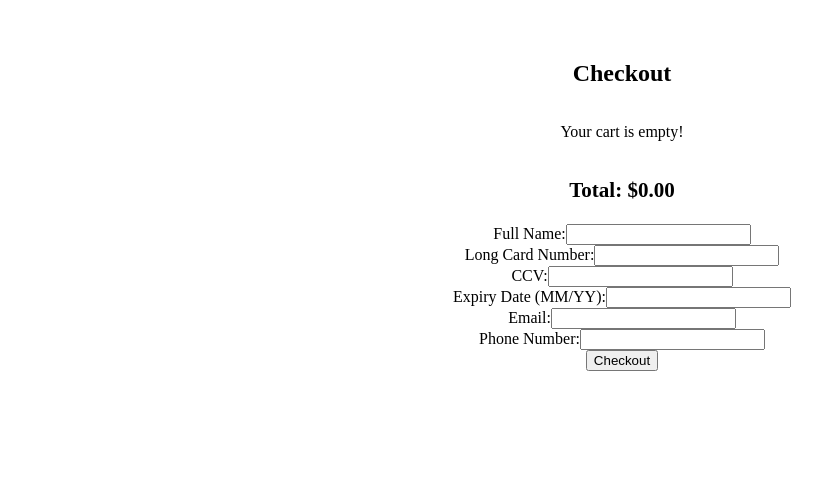
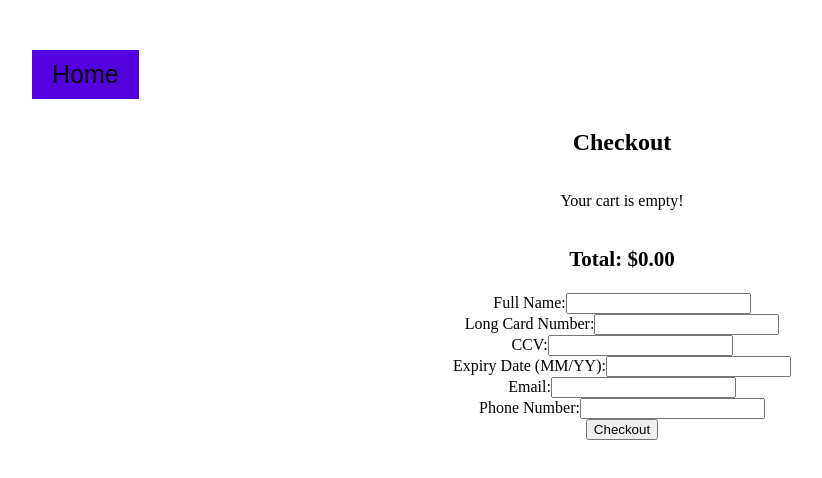
Before and after one commit to MightySneed/CatShop, a React (Vite) app in the folder Cats4Life/: page /checkout in a window 1280 px wide. Shown: the top 478 px of the page, without its empty margins (18-840 px from the left). Built offline with nearby package versions, Linux system fonts and the light colour scheme.

Commit message:
Working Home button that clears cart and form for user detials. Added some basic css.

```diff
--- a/Cats4Life/src/App.jsx
+++ b/Cats4Life/src/App.jsx
@@ -13,12 +13,13 @@ function App() {
         const res = await fetch('https://api.thecatapi.com/v1/images/search?limit=10');
         const CatData = await res.json();
         const UpCat = CatData.map((Cat) => {
-            return {
-                ...Cat,
-                CatBreed: faker.animal.cat(),
-                CatPrice: faker.commerce.price({ min: 100, max: 1200 }),
-                CatSex: faker.person.sex(),
-                CatName: faker.person.firstName(),
+          const CatSex = faker.person.sex();
+          return {
+              ...Cat,
+              CatBreed: faker.animal.cat(),
+              CatPrice: faker.commerce.price({ min: 100, max: 1200 }),
+              CatSex: CatSex,
+              CatName: faker.person.firstName(CatSex),
             };
         });
         setCats(UpCat);
@@ -27,7 +28,7 @@ function App() {
     useEffect(() => {
         fetchCat();
         const items = JSON.parse(localStorage.getItem('cartItems')) || [];
-        setCartItems(items); // Load cart items from localStorage on mount
+        setCartItems(items); // Load cart items from localStorage
     }, []);
 
     const toggleCartItem = (cat) => {
@@ -39,7 +40,7 @@ function App() {
                 : [...prev, cat]; // Add cat to cart
 
             localStorage.setItem('cartItems', JSON.stringify(newCart));
-            return newCart; // Return the updated cart array
+            return newCart; // Returns updated cart array
         });
     };
 
--- a/Cats4Life/src/Checkout.css
+++ b/Cats4Life/src/Checkout.css
@@ -1,3 +1,24 @@
+.header {
+  display: flex;
+  justify-content: flex-start;
+  padding: 10px;
+}
+
+.home-button {
+  background-color: #5500df;
+  color: rgb(0, 0, 0);
+  border: none;
+  padding: 10px 20px;
+  text-align: center;
+  text-decoration: none;
+  cursor: pointer;
+  font-size: 25px;
+}
+
+.home-button:hover {
+  background-color: #45a049; /* Darker green on hover */
+}
+
 .cart {
   display: flex;
   flex-direction: column;
--- a/Cats4Life/src/Checkout.jsx
+++ b/Cats4Life/src/Checkout.jsx
@@ -12,9 +12,7 @@ const Checkout = () => {
         email: '',
         phone: '',
     });
-    <Link to="/App.jsx">
-  <button>Home</button>
-  </Link>
+
     // Function to retrieve cart items from localStorage
     const getCartItems = () => {
         const items = localStorage.getItem('cartItems');
@@ -35,14 +33,35 @@ const Checkout = () => {
         }));
     };
 
-    // Func to handle when "Proceed to Payment" button is clicked
+    // Function to handle "Checkout" button
     const handleCheckout = () => {
-        alert("Thank you for your puurrrchase!");
+        alert("Thank you for your puurrrchase! Click Home to return to the homepage! ");
 
     };
 
+    // Function to handle "Home" button click (clear cart and form)
+    const handleHomeClick = () => {
+        localStorage.removeItem('cartItems'); // Clear cart items from localStorage
+        setCartItems([]); // Clear cart
+        setFormData({ // Reset
+            name: '',
+            cardNumber: '',
+            ccv: '',
+            expiryDate: '',
+            email: '',
+            phone: '',
+        });
+    };
+
+    //Home button sends you back to main page and clear cart and form
     return (
         <div>
+            <div className="header">
+                <Link to="/" onClick={handleHomeClick}> {/* Links Home button to the main App.jsx page. */}
+                    <button className="home-button">Home</button>
+                </Link>
+            </div>
+
             <h2>Checkout</h2>
             <div className="cart">
                 {cartItems.length > 0 ? (
@@ -59,7 +78,7 @@ const Checkout = () => {
                     <p>Your cart is empty!</p>
                 )}
             </div>
-
+            {/* Form For user details to be filled in to complete purchase */}
             <div className="total">
                 <h3>Total: ${cartItems.reduce((total, cat) => total + parseFloat(cat.CatPrice), 0).toFixed(2)}</h3>
             </div>
```
Lines whose indentation alone changed are shown as unchanged.
